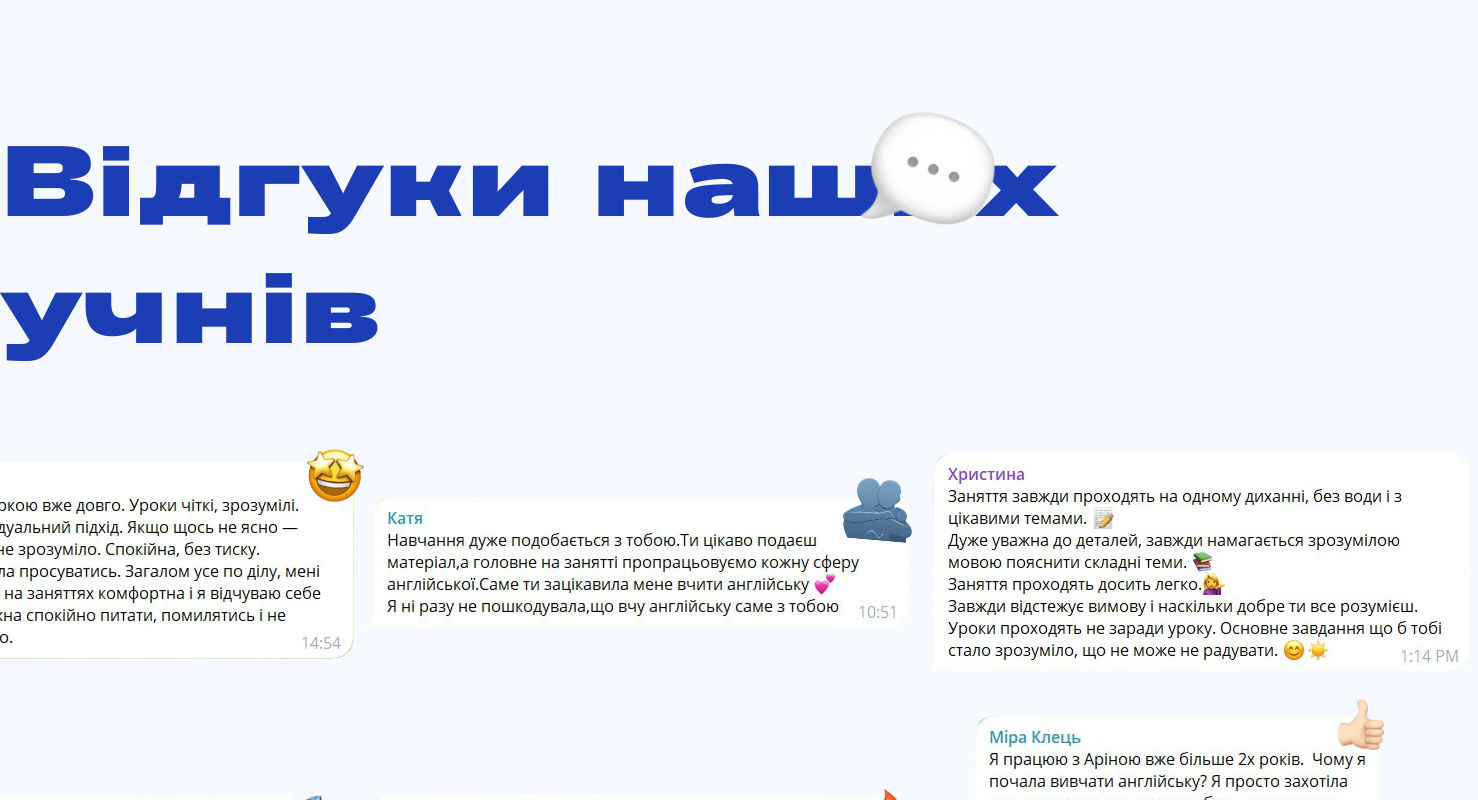
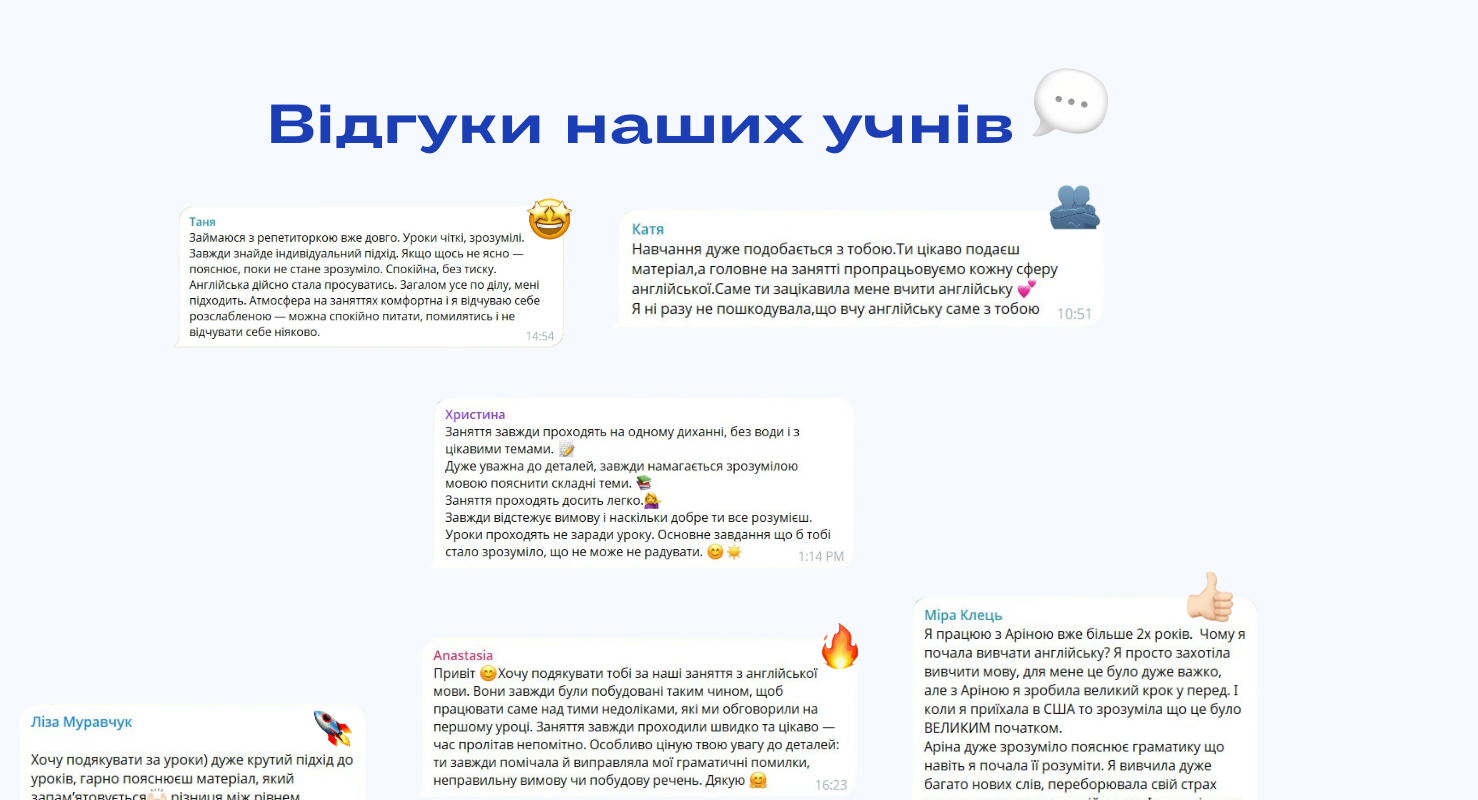
Before and after one commit to Vladarchuk124/LockInSchool, a React (Create React App) app: page / in a window 1280 px wide. Shown: the part 5160-5960 px from the top of the page, 1478 px wide, since content can reach past the window. Built offline with nearby package versions, Linux system fonts and the light colour scheme.

Commit message:
chore: add media and resize images

```diff
--- a/src/components/Reviews/ImageSection.jsx
+++ b/src/components/Reviews/ImageSection.jsx
@@ -3,8 +3,8 @@ import styles from "./ImageSection.module.css"
 function ImageSection (props) {
     return (
         <div className={styles.imgSection}>
-            {props.emojiSource && <img src={props.emojiSource} alt="emoji" className={styles[props.emojiPos]} />}
-            <img src={props.reviewSource} alt="review" />
+            {props.emojiSource && <img src={props.emojiSource} alt="emoji" className={styles[props.emojiStyle]} />}
+            <img src={props.reviewSource} alt="review" className={styles[props.reviewStyle]}/>
         </div>
     );
 }
--- a/src/components/Reviews/ImageSection.module.css
+++ b/src/components/Reviews/ImageSection.module.css
@@ -1,26 +1,5 @@
-.upperEmoji {
-    position: absolute;
-    height: 70px;
-    left: 480px;
-    top: -14px;
-    transform: rotate(5deg);
-}
-
-.lowerEmoji {
-    position: absolute;
-    height: 100px;
-    right: -25px;
-    top: -20px;
-}
-
-.differentEmoji {
-    position: absolute;
-    height: 100px;
-    right: -25px;
-    top: -35px;
-}
-
 .imgSection {
+    display: flex;
     position: relative;
     transition: 0.3s transform ease;
 }
@@ -28,3 +7,142 @@
 .imgSection:hover {
     transform: scale(1.03);
 }
+
+/*Review styles*/
+
+.reviewTanya {
+    height: 200px;
+}
+
+.emojiTanya {
+    position: absolute;
+    top: -10px;
+    right: -20px;
+    height: 70px;
+}
+
+.reviewKatya {
+    height: 140px;
+    margin-top: 120px;
+}
+
+.emojiKatya {
+    position: absolute;
+    top: 100px;
+    right: -20px;
+    height: 70px;
+}
+
+.reviewHrist {
+    height: 230px;
+}
+
+
+.reviewLisa {
+    height: 220px;
+    margin-top: 105px;
+}
+
+.emojiLisa {
+    position: absolute;
+    top: 92px;
+    right: 10px;
+    height: 100px;
+    transform: scaleX(-1);
+}
+
+.reviewNastya {
+    height: 210px;
+    margin-top: 40px;
+}
+
+.emojiNastya {
+    position: absolute;
+    top: -10px;
+    right: -25px;
+    height: 110px;
+}
+
+.reviewMira {
+    height: 370px;
+}
+
+.emojiMira {
+    position: absolute;
+    top: -55px;
+    right: -20px;
+    height: 120px;
+}
+
+@media screen and (max-width: 1750px) {
+    .reviewTanya {
+        height: 150px;
+    }
+
+    .reviewKatya {
+        height: 100px;
+    }
+
+    .reviewHrist {
+        height: 180px;
+    }
+
+    .reviewLisa {
+        height: 180px;
+    }
+
+    .reviewNastya {
+        height: 170px;
+    }
+
+    .reviewMira {
+        height: 310px;
+    }
+
+    /*emojis*/
+
+    .emojiTanya {
+        height: 55px;
+    }
+
+    .emojiKatya {
+        height: 50px;
+        right: 10px;
+    }
+
+    .emojiLisa {
+        height: 90px;
+    }
+
+    .emojiNastya {
+        height: 90px;
+        top: 10px;
+    }
+
+    .emojiMira {
+        height: 100px;
+        right: 2px;
+        top: -45px;
+    }
+}
+
+@media screen and (max-width: 1320px) {
+    .reviewKatya {
+        height: 130px;
+        margin: 0;
+    }
+
+    .emojiKatya {
+        top: -20px;
+    }
+}
+
+@media screen and (max-width: 862px) {
+    .reviewLisa {
+        margin-top: 15px;
+    }
+
+    .emojiLisa {
+        top: 0;
+    }
+}
--- a/src/components/Reviews/Reviews.jsx
+++ b/src/components/Reviews/Reviews.jsx
@@ -1,72 +1,53 @@
+import styles from "./Reviews.module.css"
 import ImageSection from "./ImageSection";
 
 function Reviews() {
-    const textEmojiStyle = {
-        position: "absolute",
-        height: "300px",
-        right: "250px",
-        top: "-30px",
-        transform: "rotate(20deg)"
-    }
-
-    const upperPartStyle = {
-        display: "flex",
-        flexDirection: "row",
-        justifyContent: "center",
-        alignItems: "center",
-        position: "relative",
-        marginBottom: "30px"
-    }
-
-    const lowerPartStyle = {
-        display: "flex",
-        flexDirection: "row",
-        gap: "50px",
-        justifyContent: "center",
-        alignItems: "center",
-        position: "relative"
-    }
-
     return (
         <div style={{ minHeight: "100dvh" }}>
-            <div style={{ display: "flex", flexDirection: "row", justifyContent: "center", position: "relative" }}>
-                <h1 style={{ color: "#1b3eb5", fontSize: "100px" }}>Відгуки наших учнів</h1>
-                <img src="./emoji/emoji4.png" alt="emoji" style={textEmojiStyle} />
+            <div className={styles.textPart}>
+                <h1>Відгуки наших учнів</h1>
+                <img src="LockInSchool/emoji/emoji4.png" alt="emoji" className={styles.textEmoji} />
             </div>
-            <div style={upperPartStyle}>
-
+            <div className={styles.upperPart}>
                 <ImageSection
-                    emojiSource="./emoji/starEyes.png"
-                    reviewSource="./Reviews/rev1.png"
-                    emojiPos="upperEmoji"
+                    emojiSource="LockInSchool/emoji/starEyes.png"
+                    reviewSource="LockInSchool/Reviews/rev1.png"
+                    emojiStyle="emojiTanya"
+                    reviewStyle="reviewTanya"
                 />
                 <ImageSection
-                    emojiSource="./emoji/group.png"
-                    reviewSource="./Reviews/rev2.png"
-                    emojiPos="upperEmoji"
+                    emojiSource="LockInSchool/emoji/group.png"
+                    reviewSource="LockInSchool/Reviews/rev2.png"
+                    emojiStyle="emojiKatya"
+                    reviewStyle="reviewKatya"
                 />
                 <ImageSection
-                    reviewSource="./Reviews/rev3.png"
-                    emojiPos="upperEmoji"
+                    reviewSource="LockInSchool/Reviews/rev3.png"
+                    emojiStyle="emojiHrist"
+                    reviewStyle="reviewHrist"
                 />
             </div>
-            <div style={lowerPartStyle}>
+            <div className={styles.lowerPart}>
                 <ImageSection
-                    emojiSource="./emoji/rocket.png"
-                    reviewSource="./Reviews/rev4.png"
-                    emojiPos="lowerEmoji"
+                    emojiSource="LockInSchool/emoji/rocket.png"
+                    reviewSource="LockInSchool/Reviews/rev4.png"
+                    emojiStyle="emojiLisa"
+                    reviewStyle="reviewLisa"
                 />
                 <ImageSection
-                    emojiSource="./emoji/emoji5.png"
-                    reviewSource="./Reviews/rev5.png"
-                    emojiPos="lowerEmoji"
+                    emojiSource="LockInSchool/emoji/emoji5.png"
+                    reviewSource="LockInSchool/Reviews/rev5.png"
+                    emojiStyle="emojiNastya"
+                    reviewStyle="reviewNastya"
                 />
                 <ImageSection
-                    emojiSource="./emoji/emoji7.png"
-                    reviewSource="./Reviews/rev6.png"
-                    emojiPos="differentEmoji"
+                    emojiSource="LockInSchool/emoji/emoji7.png"
+                    reviewSource="LockInSchool/Reviews/rev6.png"
+                    emojiStyle="emojiMira"
+                    reviewStyle="reviewMira"
                 />
             </div>
+
         </div>
     );
 }
--- a/src/components/Reviews/Reviews.module.css
+++ b/src/components/Reviews/Reviews.module.css
@@ -1,6 +1,57 @@
-.upperPart {
+.textPart {
     display: flex;
     flex-direction: row;
     justify-content: center;
     position: relative;
+    color: #1b3eb5;
 }
+
+.textPart h1 {
+    font-family: BodyGrotesqueLarge;
+    font-size: 75px;
+    font-weight: bold;
+}
+
+.textEmoji {
+    position: absolute;
+    height: 240px;
+    top: -55px;
+    transform: translateX(590px) rotate(12deg);
+}
+
+
+.upperPart {
+    display: flex;
+    flex-wrap: wrap;
+    justify-content: center;
+    gap: 40px;
+    margin-bottom: 20px;
+}
+
+.lowerPart {
+    display: flex;
+    flex-wrap: wrap;
+    justify-content: center;
+    gap: 40px;
+}
+
+@media screen and (max-width: 1460px) {
+    .textPart h1 {
+        font-size: 55px;
+    }
+
+    .textEmoji {
+        height: 180px;
+        top: -40px;
+        transform: translateX(430px) rotate(12deg);
+    }
+}
+
+@media screen and (max-width: 975px) {
+    .textEmoji {
+        display: none;
+    }
+    .textPart h1 {
+        font-size: 40px;
+    }
+}
```
